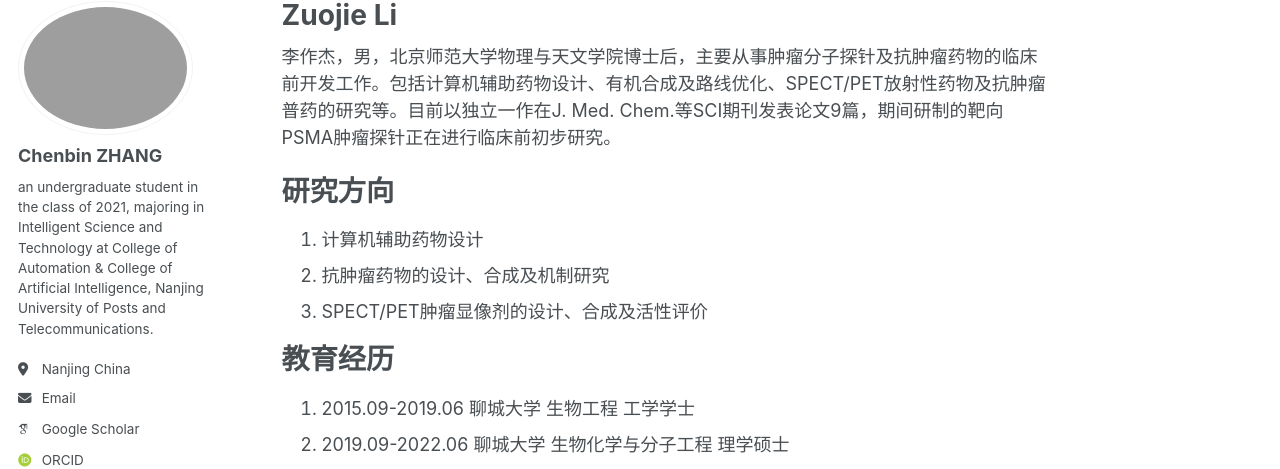
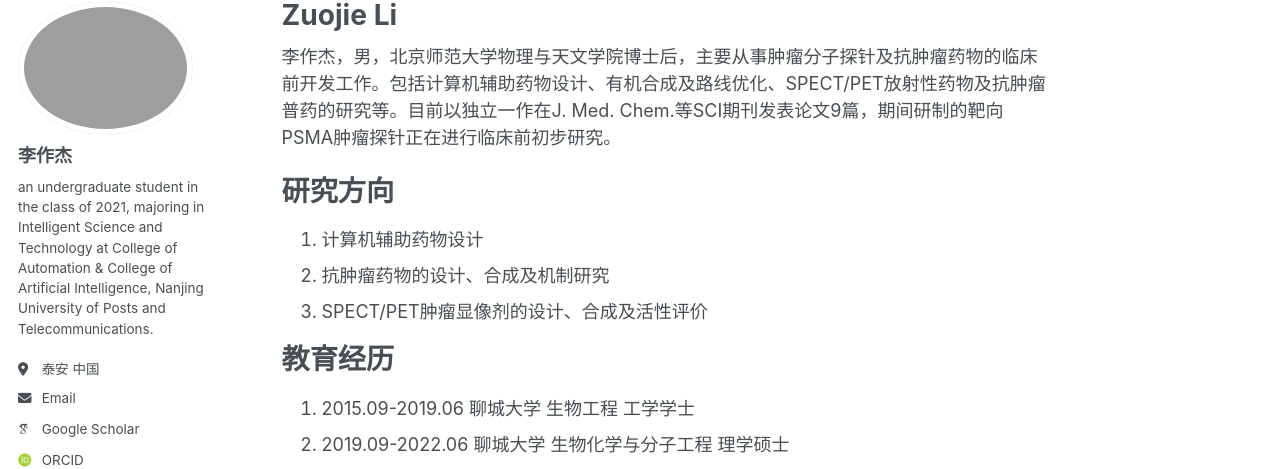
Before and after one commit to Infinity-LZJ/Zuojie_Li.github, a Jekyll site: the page built from _pages/about.md, in a window 1280 px wide. Shown: the part 105-574 px from the top of the page. Built offline with Jekyll 4.4.1, drawn with Linux system fonts in a browser that asks for light colours; some web fonts are replaced.

Commit message:
Update _config.yml

```diff
--- a/_config.yml
+++ b/_config.yml
@@ -22,13 +22,13 @@ repository               : "ace-trump-tech.github.io/Chenbin_ZHANG.github.io"
 author:
   # Biographic information
   avatar           : "picture1.png"
-  name             : "Chenbin ZHANG"
-  pronouns         : # example: "she/her"
+  name             : "李作杰"
+  pronouns         : # example: "男"
   bio              : "an undergraduate student in the class of 2021, majoring in Intelligent Science and Technology at College of Automation & College of Artificial Intelligence, Nanjing University of Posts and Telecommunications."
-  location         : "Nanjing China"
-  #employer         : "Red Brick University"
+  location         : "泰安 中国"
+  #employer         : "北京师范大学"
   uri              : # URL
-  email            : "b21041417@njupt.edu.cn"
+  email            : "ZuojieLi@yeah.net"
 
   # Academic websites
   arxiv            : # URL - Update with the correct link to your profile
```
